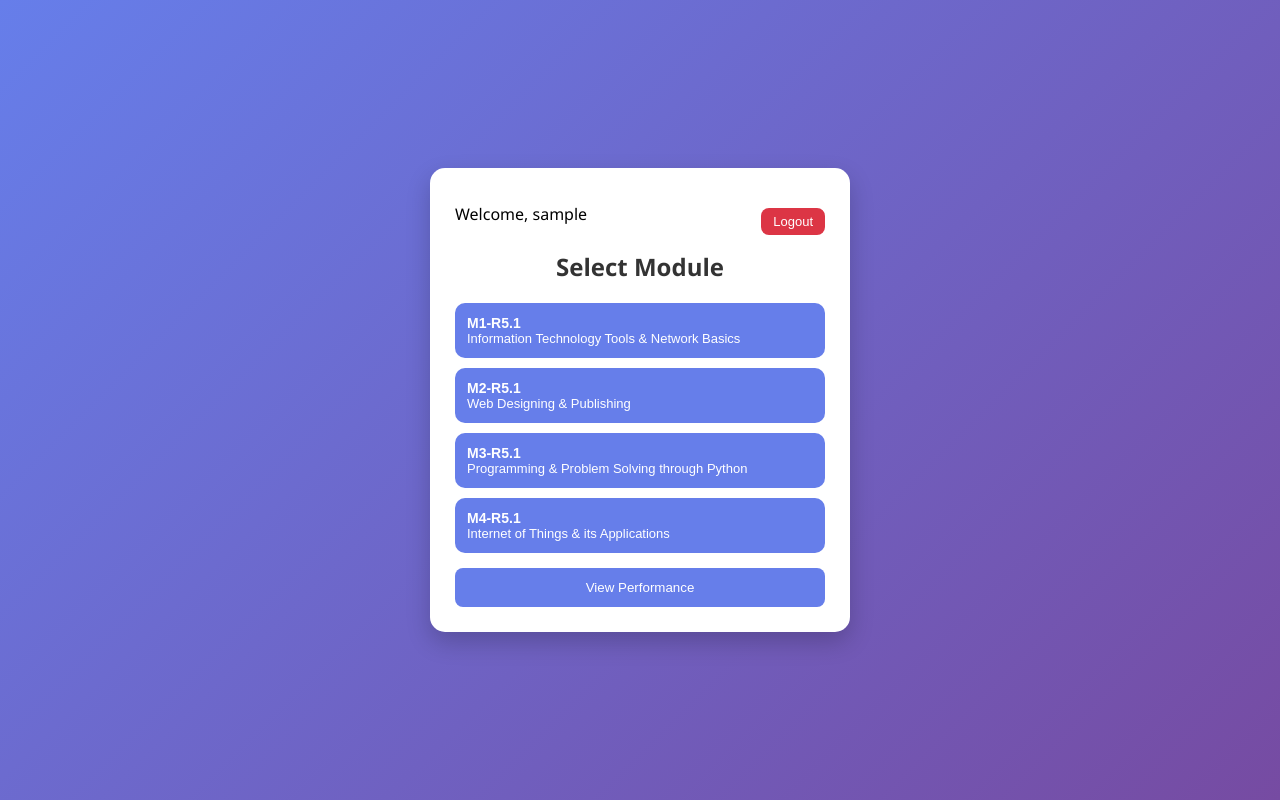
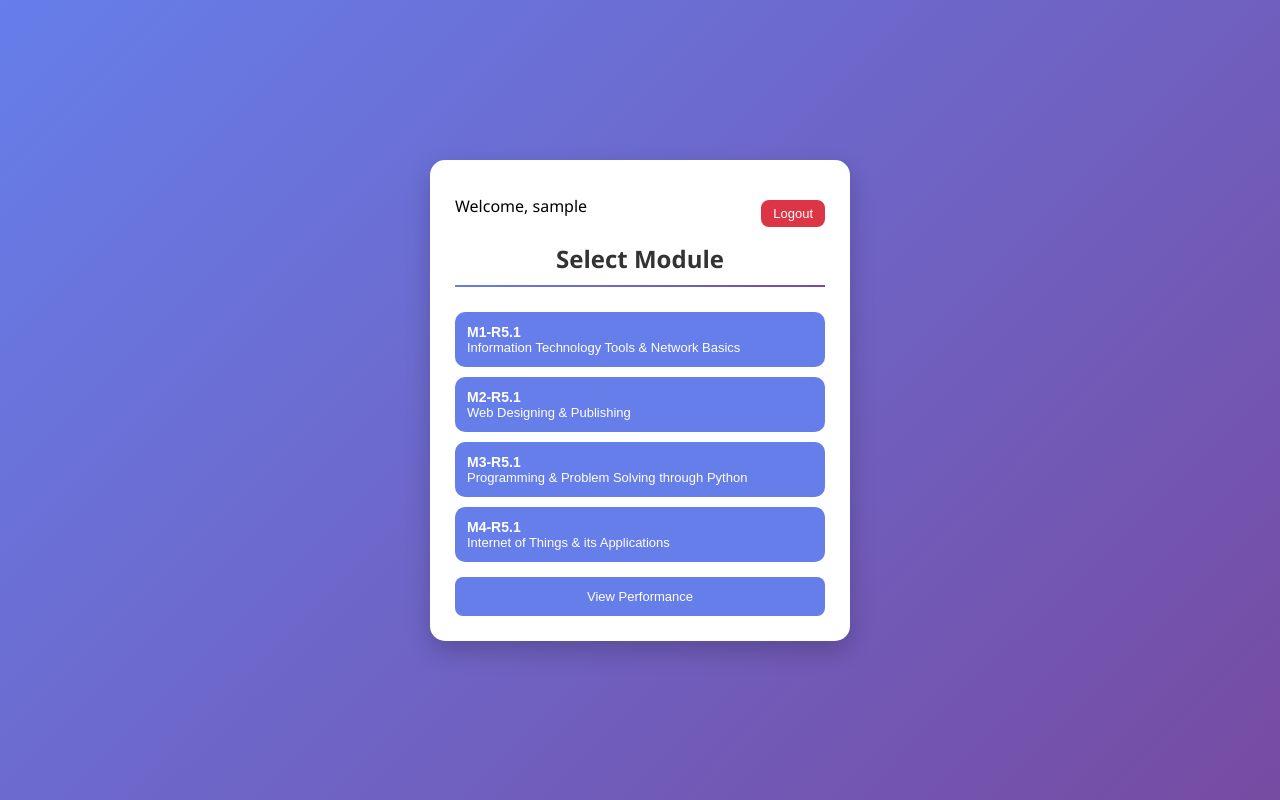
Before and after one commit to shivanisingh577/InteractiveQuiz, a plain HTML site: page module.html in a window 1280 px wide. Drawn offline with Linux system fonts and the light colour scheme; sample sign-in values are in the browser's storage.

Commit message:
Add files via upload

```diff
--- a/module.html
+++ b/module.html
@@ -15,6 +15,8 @@
     </div>
 
     <h2>Select Module</h2>
+     <hr class="divider">
+
 
     <!-- Module Buttons -->
 
@@ -38,7 +40,7 @@
         <span class="title">Internet of Things & its Applications</span>
     </button>
 
-    <button onclick="viewPerformance()">View Performance</button>
+    <button onclick="viewPerformance()" class="title">View Performance</button>
 
 </div>
 
--- a/style.css
+++ b/style.css
@@ -251,11 +251,10 @@ input {
     font-size: 14px;
 }
 
-.module-btn .title {
+.title {
     display: block;
     font-size: 13px;
 }
-
 
 /* ===============================
    PERFORMANCE PAGE
```
Also changed, not shown: index.html (+4 -0 lines), register.html (+2 -0 lines).
